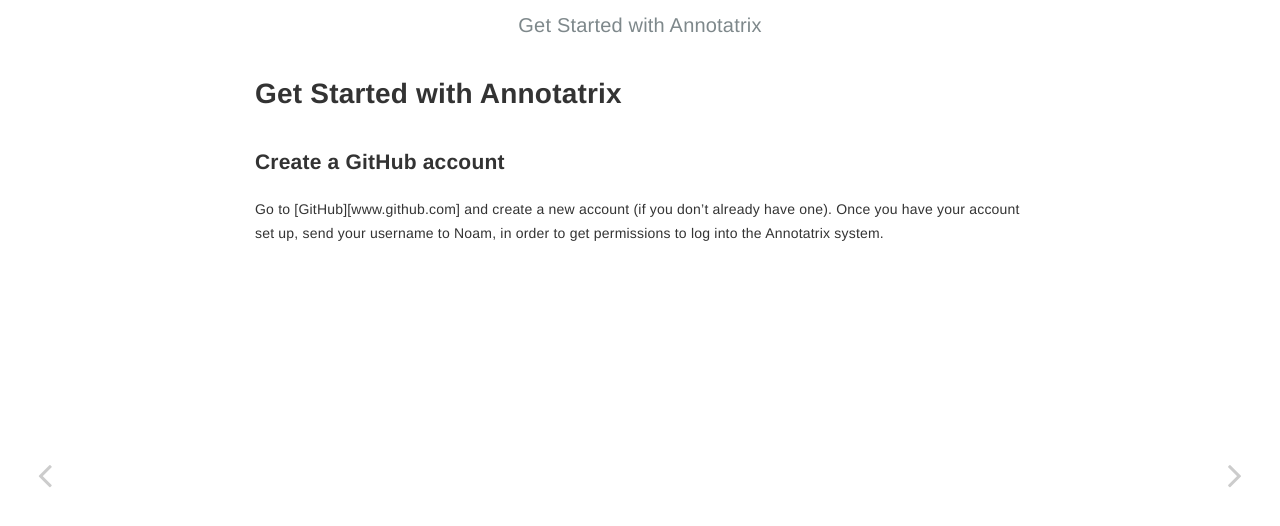
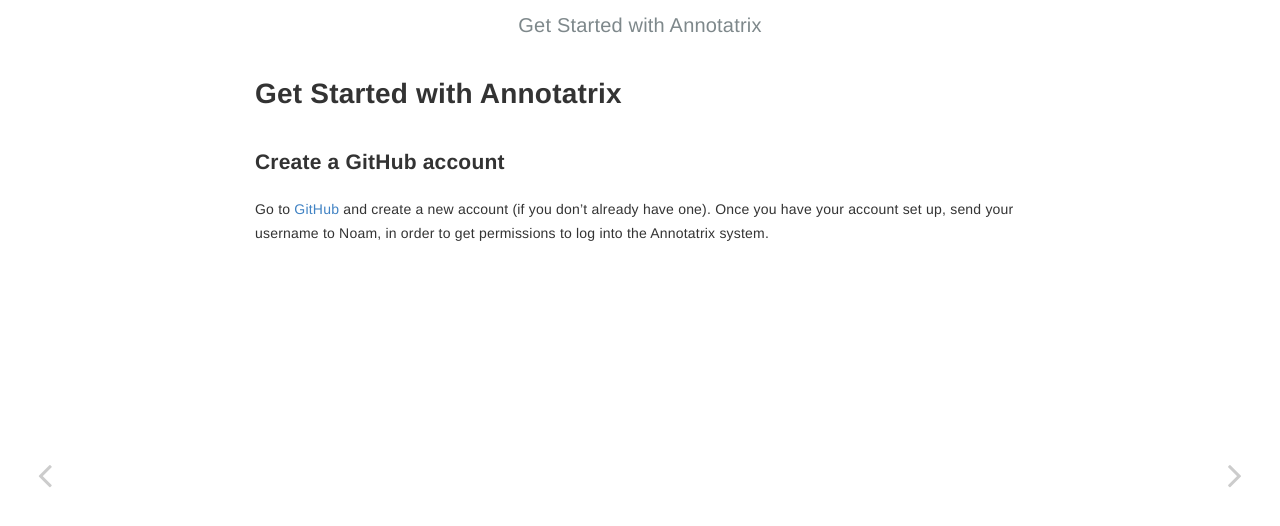
Before and after one commit to tsachil/hebrew-guidelines, a Jekyll site: the page built from _posts/2021-04-02-howto.md, in a window 1280 px wide. Shown: the top 526 px of the page. Built offline with Jekyll 4.4.1, drawn with Linux system fonts in a browser that asks for light colours.

Commit message:
added features file and fixed link in getting started

```diff
--- a/_posts/2021-04-02-howto.md
+++ b/_posts/2021-04-02-howto.md
@@ -7,5 +7,5 @@ layout: post
 ---
 
 ### Create a GitHub account
-Go to [GitHub][www.github.com] and create a new account (if you don't already have one).
+Go to [GitHub](www.github.com) and create a new account (if you don't already have one).
 Once you have your account set up, send your username to Noam, in order to get permissions to log into the Annotatrix system.
```
Also changed, not shown: _posts/2021-04-07-features.md (added, +16 -0 lines).
